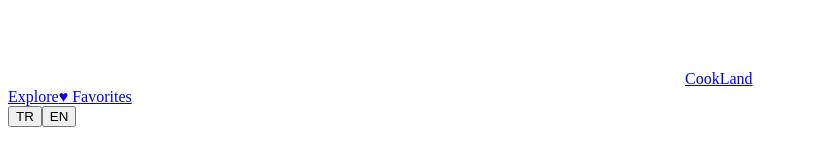
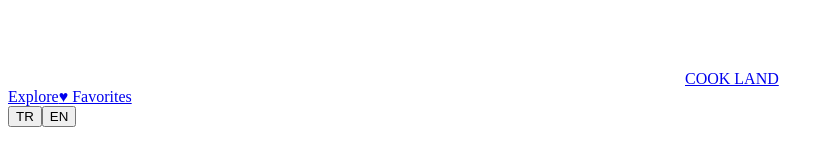
Before and after one commit to buraktsn/Global-Recipe-Finder, a React (Vite) app: page / in a window 1280 px wide. Shown: the part 293-443 px from the top of the page, without its empty margins (0-834 px from the left). Built offline with nearby package versions, Linux system fonts and the light colour scheme; the HTML template or start-up script is replaced by a standard one.

Commit message:
site adi tam buyuk harf yapildi

```diff
--- a/src/i18n/translations.js
+++ b/src/i18n/translations.js
@@ -1,6 +1,6 @@
 const translations = {
   en: {
-    siteName: 'CookLand',
+    siteName: 'COOK LAND',
     navbar: {
       explore: 'Explore',
       favorites: '♥ Favorites',
@@ -69,7 +69,7 @@ const translations = {
   },
 
   tr: {
-    siteName: 'LezzetDiyarı',
+    siteName: 'LEZZET DiYARI',
     navbar: {
       explore: 'Keşfet',
       favorites: '♥ Favoriler',
```
